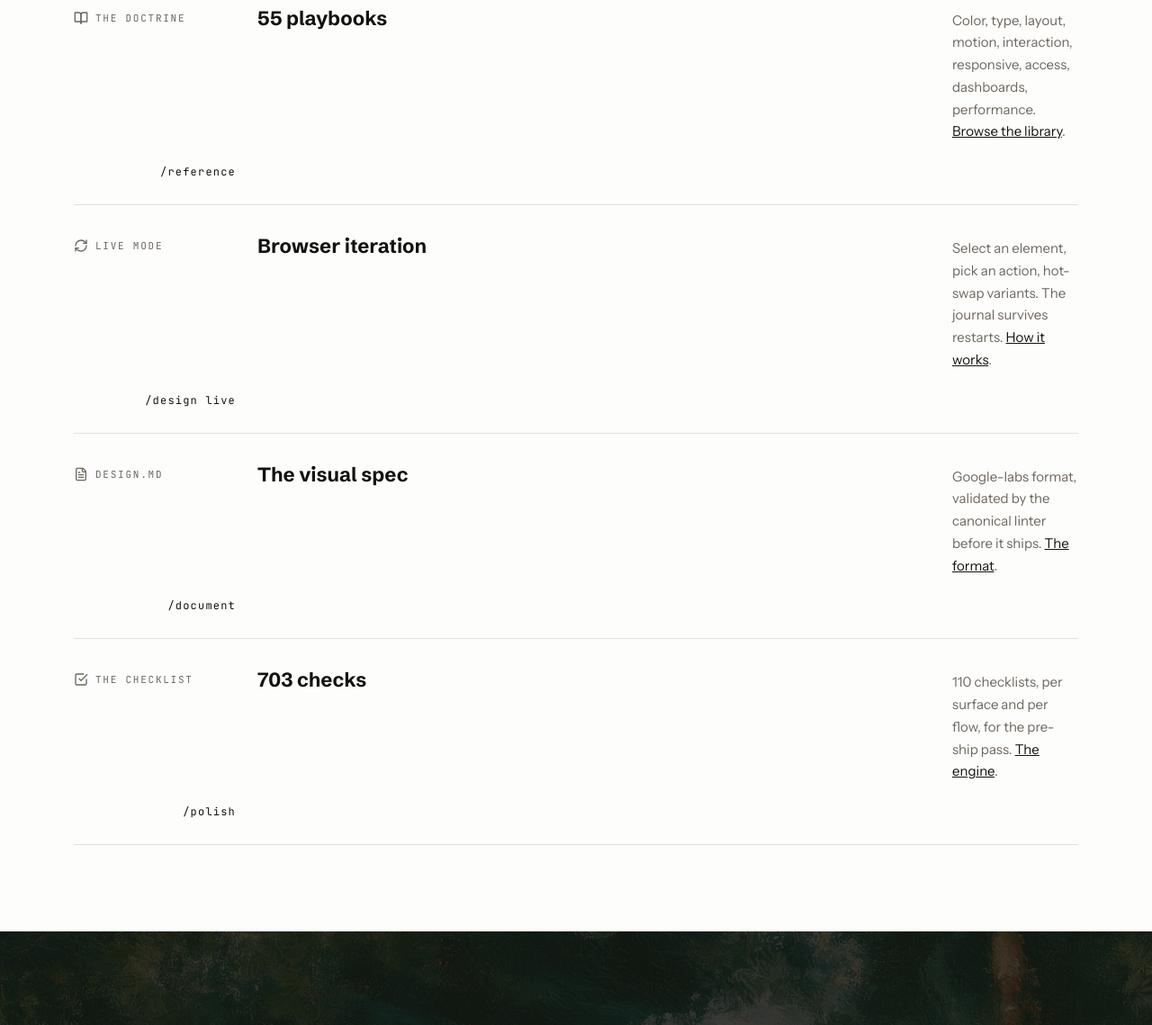
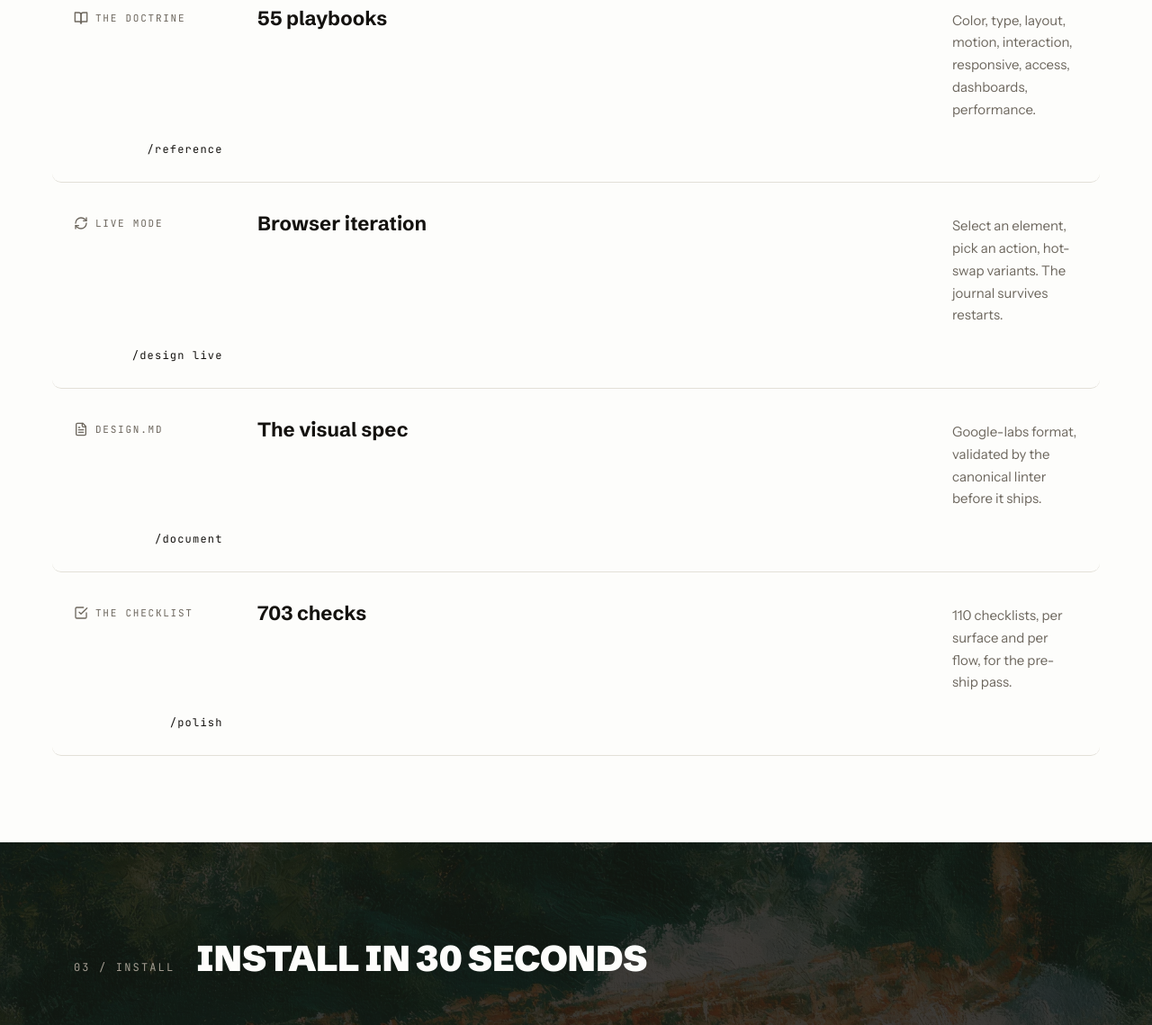
Before and after one commit to TudeOrangBiasa/design-skill, a website: page site/src/index.html in a window 1280 px wide. Shown: the part 2820-3959 px from the top of the page at 90% size. Drawn offline with Linux system fonts and the light colour scheme.

Commit message:
site: interactive what's inside section (delight pass)
Rows become real links to their wiki pages (whole row is the 44px+ target; nested anchors removed). Hover language: beige sweep, lime inset bar, icon slides right, title and label turn lime, arrow reveals in the command chip. 200-250ms, ease-out-quart, transform/opacity/paint only. Staggered scroll reveal (IntersectionObserver, 70ms steps, progressive: no-JS and reduced-motion users see content instantly). Detector 0 errors; forced-hover review 9/10.

```diff
--- a/site/src/index.html
+++ b/site/src/index.html
@@ -85,26 +85,26 @@
   <div class="wrap">
     <div class="sec-head"><span class="sec-num">02 / THE COLLECTION</span><h2>What's inside</h2></div>
     <div class="lib">
-      <div class="lib-row">
+      <a class="lib-row" href="detector.html" style="--i:0">
         <div class="lab"><svg class="ic" viewBox="0 0 24 24" fill="none" stroke="currentColor" stroke-width="2" stroke-linecap="round" stroke-linejoin="round" aria-hidden="true"><path d="M3 7V5a2 2 0 0 1 2-2h2"/><path d="M17 3h2a2 2 0 0 1 2 2v2"/><path d="M21 17v2a2 2 0 0 1-2 2h-2"/><path d="M7 21H5a2 2 0 0 1-2-2v-2"/><line x1="7" x2="17" y1="12" y2="12"/></svg> THE DETECTOR</div>
-        <div class="t">42 rules, zero keys</div><div class="d">Deterministic design-smell scan of HTML and CSS. Error findings block shipping. <a href="detector.html">The rules</a>.</div><div class="c">/detect</div>
-      </div>
-      <div class="lib-row">
+        <div class="t">42 rules, zero keys</div><div class="d">Deterministic design-smell scan of HTML and CSS. Error findings block shipping.</div><div class="c">/detect<span class="go">→</span></div>
+      </a>
+      <a class="lib-row" href="doctrine/index.html" style="--i:1">
         <div class="lab"><svg class="ic" viewBox="0 0 24 24" fill="none" stroke="currentColor" stroke-width="2" stroke-linecap="round" stroke-linejoin="round" aria-hidden="true"><path d="M2 3h6a4 4 0 0 1 4 4v14a3 3 0 0 0-3-3H2z"/><path d="M22 3h-6a4 4 0 0 0-4 4v14a3 3 0 0 1 3-3h7z"/></svg> THE DOCTRINE</div>
-        <div class="t">55 playbooks</div><div class="d">Color, type, layout, motion, interaction, responsive, access, dashboards, performance. <a href="doctrine/index.html">Browse the library</a>.</div><div class="c">/reference</div>
-      </div>
-      <div class="lib-row">
+        <div class="t">55 playbooks</div><div class="d">Color, type, layout, motion, interaction, responsive, access, dashboards, performance.</div><div class="c">/reference<span class="go">→</span></div>
+      </a>
+      <a class="lib-row" href="live-mode.html" style="--i:2">
         <div class="lab"><svg class="ic" viewBox="0 0 24 24" fill="none" stroke="currentColor" stroke-width="2" stroke-linecap="round" stroke-linejoin="round" aria-hidden="true"><path d="M3 12a9 9 0 0 1 9-9 9.75 9.75 0 0 1 6.74 2.74L21 8"/><path d="M21 3v5h-5"/><path d="M21 12a9 9 0 0 1-9 9 9.75 9.75 0 0 1-6.74-2.74L3 16"/><path d="M8 16H3v5"/></svg> LIVE MODE</div>
-        <div class="t">Browser iteration</div><div class="d">Select an element, pick an action, hot-swap variants. The journal survives restarts. <a href="live-mode.html">How it works</a>.</div><div class="c">/design live</div>
-      </div>
-      <div class="lib-row">
+        <div class="t">Browser iteration</div><div class="d">Select an element, pick an action, hot-swap variants. The journal survives restarts.</div><div class="c">/design live<span class="go">→</span></div>
+      </a>
+      <a class="lib-row" href="design-md.html" style="--i:3">
         <div class="lab"><svg class="ic" viewBox="0 0 24 24" fill="none" stroke="currentColor" stroke-width="2" stroke-linecap="round" stroke-linejoin="round" aria-hidden="true"><path d="M15 2H6a2 2 0 0 0-2 2v16a2 2 0 0 0 2 2h12a2 2 0 0 0 2-2V7Z"/><path d="M14 2v4a2 2 0 0 0 2 2h4"/><path d="M10 9H8"/><path d="M16 13H8"/><path d="M16 17H8"/></svg> DESIGN.MD</div>
-        <div class="t">The visual spec</div><div class="d">Google-labs format, validated by the canonical linter before it ships. <a href="design-md.html">The format</a>.</div><div class="c">/document</div>
-      </div>
-      <div class="lib-row">
+        <div class="t">The visual spec</div><div class="d">Google-labs format, validated by the canonical linter before it ships.</div><div class="c">/document<span class="go">→</span></div>
+      </a>
+      <a class="lib-row" href="checklists.html" style="--i:4">
         <div class="lab"><svg class="ic" viewBox="0 0 24 24" fill="none" stroke="currentColor" stroke-width="2" stroke-linecap="round" stroke-linejoin="round" aria-hidden="true"><polyline points="9 11 12 14 22 4"/><path d="M21 12v7a2 2 0 0 1-2 2H5a2 2 0 0 1-2-2V5a2 2 0 0 1 2-2h11"/></svg> THE CHECKLIST</div>
-        <div class="t">703 checks</div><div class="d">110 checklists, per surface and per flow, for the pre-ship pass. <a href="checklists.html">The engine</a>.</div><div class="c">/polish</div>
-      </div>
+        <div class="t">703 checks</div><div class="d">110 checklists, per surface and per flow, for the pre-ship pass.</div><div class="c">/polish<span class="go">→</span></div>
+      </a>
     </div>
   </div>
 </section>
@@ -159,5 +159,20 @@
     <div class="f-bottom">© 2026 DESIGN SKILL · <a href="notice.html">NOTICE</a> · <a href="contribution.html">CONTRIBUTE</a></div>
   </div>
 </footer>
+<script>
+(function () {
+  document.documentElement.classList.add('js');
+  if (!('IntersectionObserver' in window)) {
+    document.querySelectorAll('.lib-row').forEach(function (r) { r.classList.add('in'); });
+    return;
+  }
+  var io = new IntersectionObserver(function (entries) {
+    entries.forEach(function (e) {
+      if (e.isIntersecting) { e.target.classList.add('in'); io.unobserve(e.target); }
+    });
+  }, { threshold: 0.15 });
+  document.querySelectorAll('.lib-row').forEach(function (r) { io.observe(r); });
+})();
+</script>
 </body>
 </html>
--- a/site/src/site.css
+++ b/site/src/site.css
@@ -73,8 +73,21 @@ h2{font-family:var(--display);font-weight:900;font-size:40px;letter-spacing:-.01
 .fail h3{font-family:var(--display);font-weight:900;font-size:19px;text-transform:uppercase;margin:14px 0 8px}
 .fail p{color:var(--ink2);font-size:15px;max-width:44ch}
 .lib{border-top:1px solid var(--line)}
-.lib-row{display:grid;grid-template-columns:180px 1fr 140px;gap:24px;padding:28px 0;border-bottom:1px solid var(--line);align-items:baseline}
-.lib-row .lab{font:11px var(--mono);color:var(--ink2);letter-spacing:.16em;display:flex;align-items:center;gap:8px}
+.lib-row{display:grid;grid-template-columns:180px 1fr 140px;gap:24px;padding:28px 24px;border-bottom:1px solid var(--line);align-items:baseline;text-decoration:none;color:var(--ink);position:relative;border-radius:10px;transition:background-color .25s ease-out,box-shadow .25s ease-out;margin:0 -24px;padding-left:24px}
+.lib-row:hover,.lib-row:focus-visible{background:var(--beige);box-shadow:inset 3px 0 0 var(--lime-deep)}
+.lib-row .lab{font:11px var(--mono);color:var(--ink2);letter-spacing:.16em;display:flex;align-items:center;gap:8px;transition:color .2s ease-out}
+.lib-row:hover .lab,.lib-row:focus-visible .lab{color:var(--lime-deep)}
+.lib-row .ic{transition:transform .2s cubic-bezier(.25,1,.5,1),color .2s ease-out}
+.lib-row:hover .ic,.lib-row:focus-visible .ic{transform:translateX(4px);color:var(--lime-deep)}
+.lib-row .t{font-family:var(--display);font-weight:700;font-size:22px;transition:color .2s ease-out}
+.lib-row:hover .t,.lib-row:focus-visible .t{color:var(--lime-deep)}
+.lib-row .d{color:var(--ink2);font-size:15px}
+.lib-row .c{font:12px var(--mono);color:var(--ink);text-align:right;letter-spacing:.1em;display:inline-flex;align-items:center;justify-content:flex-end;gap:6px}
+.lib-row .c .go{opacity:0;transform:translateX(-4px);transition:opacity .2s ease-out,transform .2s cubic-bezier(.25,1,.5,1)}
+.lib-row:hover .c .go,.lib-row:focus-visible .c .go{opacity:1;transform:none}
+/* scroll reveal (progressive: hidden only when JS is live) */
+html.js .lib-row{opacity:0;transform:translateY(14px);transition:opacity .24s ease-out,transform .24s cubic-bezier(.25,1,.5,1),background-color .25s ease-out,box-shadow .25s ease-out;transition-delay:calc(var(--i, 0) * 70ms)}
+html.js .lib-row.in{opacity:1;transform:none;transition-delay:0s}
 .ic{width:16px;height:16px;flex:none}
 .side-card .ic{width:14px;height:14px}
 .f-grid{display:grid;grid-template-columns:2fr 1fr 1fr 1fr;gap:40px;padding:56px 0 40px}
@@ -164,4 +177,5 @@ footer{border-top:1px solid var(--line);padding:44px 0 56px}
 @media (prefers-reduced-motion: reduce){
   html{scroll-behavior:auto}
   *{transition:none !important;animation:none !important}
+  html.js .lib-row{opacity:1;transform:none}
 }
```
